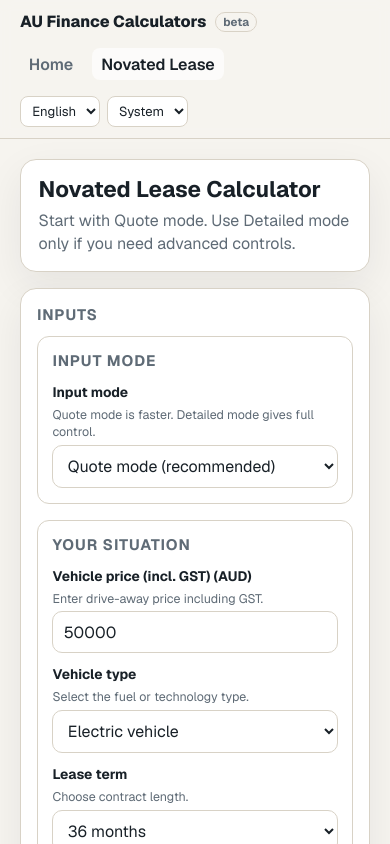
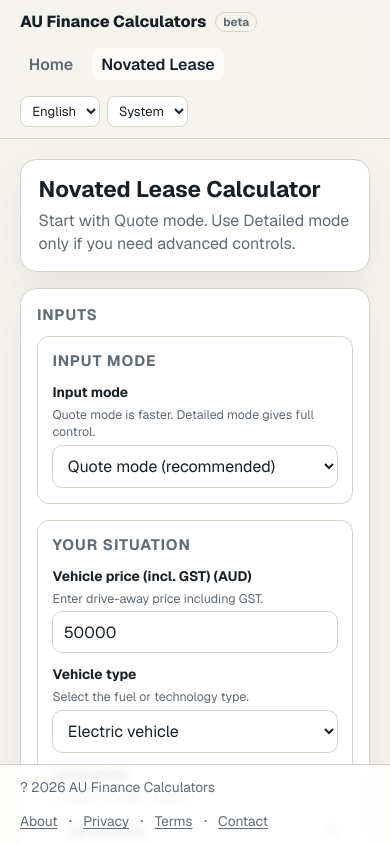
Before and after one commit to laofangxose/au-finance-calculators, a Next.js app: page /novated-lease in a window 390 px wide. Shown: the top 844 px of the page. Built offline with nearby package versions, Linux system fonts and the light colour scheme.

Commit message:
fix(layout): pin footer to viewport bottom

```diff
--- a/src/app/globals.css
+++ b/src/app/globals.css
@@ -1,4 +1,5 @@
 :root {
+  --footer-height: 72px;
   --background: #f6f4ef;
   --foreground: #182027;
   --panel: #ffffff;
@@ -42,6 +43,7 @@ body {
   color: var(--foreground);
   background: var(--background);
   font-family: var(--font-geist-sans), sans-serif;
+  padding-bottom: var(--footer-height);
   -webkit-font-smoothing: antialiased;
   -moz-osx-font-smoothing: grayscale;
 }
--- a/src/components/layout/Footer.module.css
+++ b/src/components/layout/Footer.module.css
@@ -1,13 +1,18 @@
 .footer {
+  position: fixed;
+  left: 0;
+  right: 0;
+  bottom: 0;
+  z-index: 45;
   border-top: 1px solid var(--border);
-  margin-top: 2rem;
   background: color-mix(in srgb, var(--panel) 84%, transparent);
+  backdrop-filter: blur(6px);
 }
 
 .inner {
   width: min(1200px, 100%);
   margin: 0 auto;
-  padding: 1rem 1.25rem 1.2rem;
+  padding: 0.8rem 1.25rem;
   display: flex;
   align-items: center;
   justify-content: space-between;
@@ -39,7 +44,6 @@
 
 @media (max-width: 740px) {
   .inner {
-    flex-direction: column;
-    align-items: flex-start;
+    flex-wrap: wrap;
   }
 }
```
